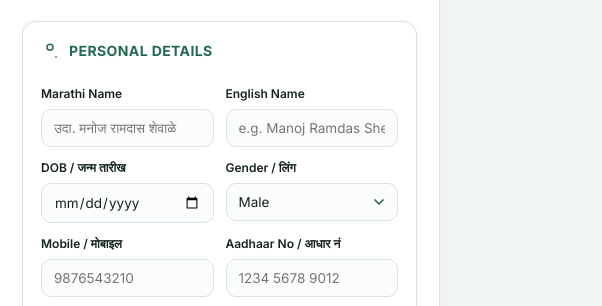
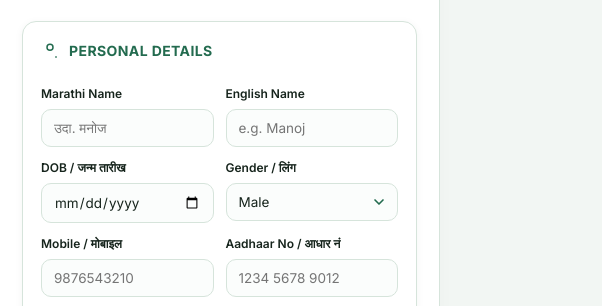
Before and after one commit to samarth-arote/farmer-id-card, a plain HTML site: page index.html in a window 1280 px wide. Shown: the part 98-404 px from the top of the page, 0-602 px from the left. Drawn offline with Linux system fonts and the light colour scheme.

Commit message:
placeholder updated

```diff
--- a/index.html
+++ b/index.html
@@ -50,11 +50,11 @@
           <div class="grid">
             <label>
               <span class="label-text">Marathi Name</span>
-              <input name="marathiName" value="" placeholder="उदा. मनोज रामदास शेवाळे">
+              <input name="marathiName" value="" placeholder="उदा. मनोज">
             </label>
             <label>
               <span class="label-text">English Name</span>
-              <input name="englishName" value="" placeholder="e.g. Manoj Ramdas Shewale">
+              <input name="englishName" value="" placeholder="e.g. Manoj">
             </label>
 
             <!-- MODIFIED: Preserved hidden DOB default value "01-01-1973" -->
```
